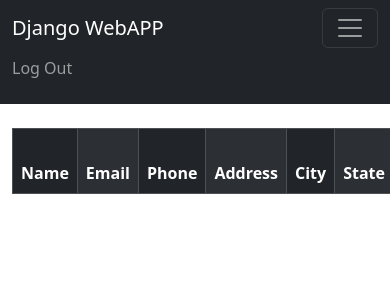
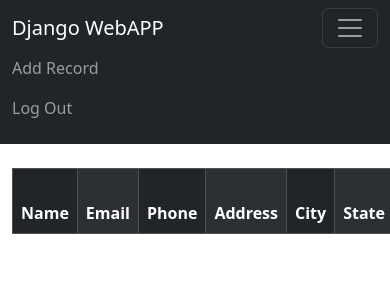
Before and after one commit to humza-uddin/Django_app, a Django app: page / in a window 390 px wide, after a click that opens the changed part; the page is wider, and only the part inside the window is pictured. Shown: the top 300 px of that part. Run offline with Django 4.2, Linux system fonts and the light colour scheme; the visitor is signed in with stand-in values (Sample User, id 1); data that the repository does not hold is empty.

Commit message:
adding and updating records

```diff
--- a/dmanageproj/webapp/templates/home.html
+++ b/dmanageproj/webapp/templates/home.html
@@ -26,7 +26,7 @@
             <td>{{record.state}} </td>
             <td>{{record.zipcode}}</td>
             <td>{{record.create_at}}</td>
-            <td><a href="% url 'record' record.id %">{{record.id}}</a></td>
+            <td><a href="{% url 'record' record.id %}">{{record.id}}</a></td>
         </tr>
         {%endfor%} {% endif %}
     </tbody>
--- a/dmanageproj/webapp/templates/navbar.html
+++ b/dmanageproj/webapp/templates/navbar.html
@@ -7,6 +7,9 @@
         <div class="collapse navbar-collapse" id="navbarSupportedContent">
             <ul class="navbar-nav me-auto mb-2 mb-lg-0">
                 {% if user.is_authenticated%}
+                <li class="nav-item">
+                    <a class="nav-link" href="{% url 'add_record' %}">Add Record</a>
+                </li>
                 <li class="nav-item">
                     <a class="nav-link" href="{% url 'logout'%}">Log Out</a>
                 </li>
--- a/dmanageproj/webapp/urls.py
+++ b/dmanageproj/webapp/urls.py
@@ -7,4 +7,7 @@ urlpatterns = [
     path('logout/',views.logout_user, name ='logout'),
     path('register/',views.register_user, name ='register'),
     path('record/<int:pk>',views.customer_record, name ='record'),
+    path('delete_record/<int:pk>',views.delete_record, name ='delete_record'),
+    path('add_record',views.add_record, name ='add_record'),
+    path('update_record',views.update_record, name ='update_record'),
 ]
--- a/dmanageproj/webapp/views.py
+++ b/dmanageproj/webapp/views.py
@@ -1,7 +1,7 @@
 from django.shortcuts import render, redirect
 from django.contrib.auth import authenticate, login, logout
 from django.contrib import messages
-from .forms import SignUpForm
+from .forms import SignUpForm, AddRecordForm
 from .models import Record
 
 # Create your views here.
@@ -50,7 +50,44 @@ def customer_record(request, pk):
     if request.user.is_authenticated:
         # Look up Records
         customer_record = Record.objects.get(id=pk)
-        return render(request, 'record.html', {customer_record})
+        return render(request, 'record.html', {'customer_record':customer_record})
     else:
         messages.success(request, "You must be logged in to view this page.")
         return redirect('home')
+
+def delete_record(request, pk):
+    if request.user.is_authenticated:
+        delete_it = Record.objects.get(id=pk)
+        delete_it.delete()
+        messages.success(request, "Record has been deleted, successfully!")
+        return redirect('home')
+    else:
+        messages.success(request, "You must be logged in to delete that.")
+        return redirect('home')
+
+
+def add_record(request):
+    form = AddRecordForm(request.POST or None)
+    if request.user.is_authenticated:
+        if request.method == "POST":
+            if form.is_valid():
+                add_record = form.save()
+                messages.success(request, "Record Added")
+                return redirect('home')
+        return render(request, 'add_record.html', {'form':form})
+    else:
+        messages.success(request, "You must be logged in")
+        return redirect('home')
+
+def update_record(request, pk):
+    if request.user.is_authenticated:
+        current_record = Record.objects.get(id=pk)
+        form = AddRecordForm(request.POST or None, instance=current_record)
+        if form.is_valid():
+            form.save
+            messages.success(request, "Record has been updated!")
+            return redirect('home')
+        return render(request, 'update_record.html', {'form':form})
+    else:
+        messages.success(request, "You must be logged in")
+        return redirect('home')
```
Also changed, not shown: dmanageproj/webapp/forms.py (+14 -0 lines), dmanageproj/webapp/templates/add_record.html (added, +14 -0 lines), dmanageproj/webapp/templates/record.html (+23 -2 lines), dmanageproj/webapp/templates/update_record.html (added, +14 -0 lines).
